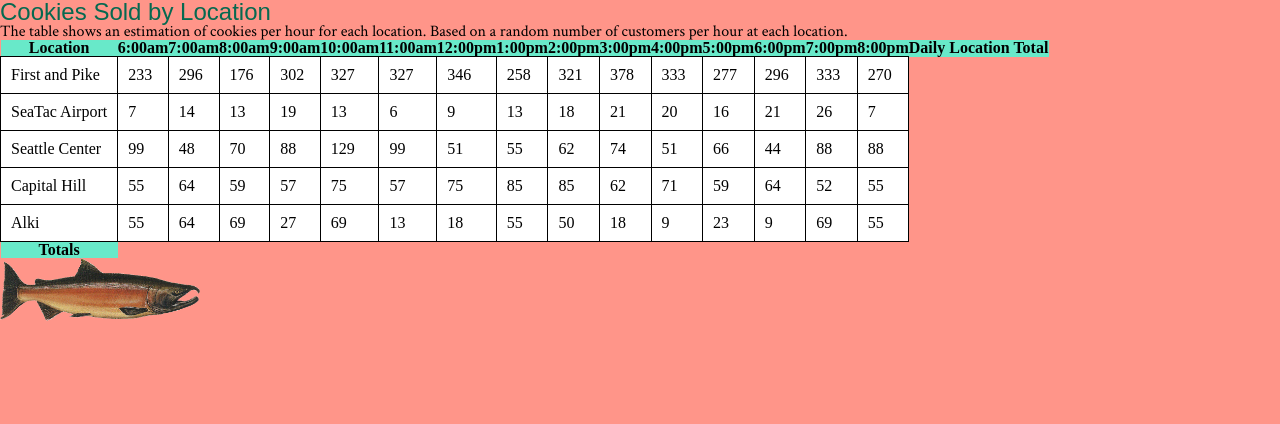
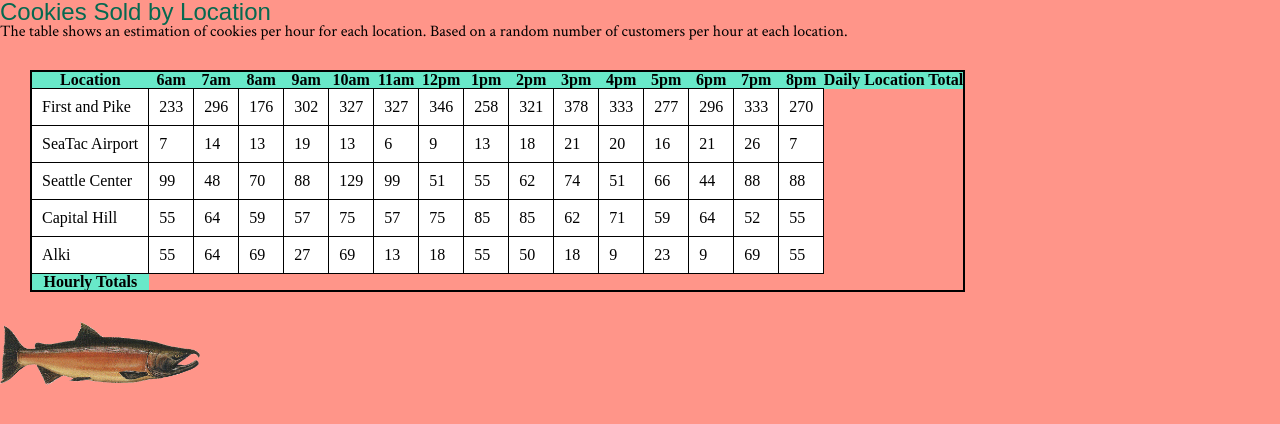
Before and after one commit to jbach197/Cookie-Stand, a plain HTML site: page sales.html in a window 1280 px wide. Drawn offline with Linux system fonts and the light colour scheme; a web font is replaced by a local one.

Commit message:
added CSS for table

```diff
--- a/css/style.css
+++ b/css/style.css
@@ -4,6 +4,7 @@ body {
 
 img.small {
   width: 200px;
+  align: center;
 }
 
 h1 {
@@ -12,7 +13,9 @@ h1 {
   color: rgb(6, 105, 80);
 }
 table {
-	empty-cells: hide;
+  empty-cells: hide;
+  border: solid black 2px;
+  margin: 30px;
 }
 
 td {
@@ -25,6 +28,10 @@ td {
 th {
   background-color: rgb(104, 233, 201);
   font-weight: bold;
+  text-align: center;
+}
+tr:nth-child(even) {
+  background-color: lightgray;
 }
 
 p {
--- a/js/app.js
+++ b/js/app.js
@@ -2,12 +2,12 @@
 
 //Declare global variables
 var allLocations = [];
-var locationHoursArray = ['6:00am' ,'7:00am' ,'8:00am', '9:00am', '10:00am', '11:00am', '12:00pm', '1:00pm', '2:00pm', '3:00pm', '4:00pm', '5:00pm', '6:00pm', '7:00pm', '8:00pm'];
+var locationHoursArray = ['6am' ,'7am' ,'8am', '9am', '10am', '11am', '12pm', '1pm', '2pm', '3pm', '4pm', '5pm', '6pm', '7pm', '8pm'];
 
 //Function for random number calc used in the object prototype.
 function randomNumber(min, max) {
   return Math.floor(Math.random() * (max - min) + min);
-};
+}
 
 //Object Constructor
 function Location(locationName, minCustomers, maxCustomers, cookiePerSale, sales){
@@ -16,15 +16,17 @@ function Location(locationName, minCustomers, maxCustomers, cookiePerSale, sales
   this.maxCustomers = maxCustomers;
   this.avgCookiePerSale = cookiePerSale;
   allLocations.push(this);
-};
+}
 
 //Function to calc the sales per location
 Location.prototype.cookieSales = function () {
   var cookieSalesArray = [];
 
   for(var i = 0; i < locationHoursArray.length; i++) {
+
     var sales = Math.floor(randomNumber(this.minCustomers, this.maxCustomers) * this.avgCookiePerSale);
-      cookieSalesArray.push(sales);
+    cookieSalesArray.push(sales);
+
     return cookieSalesArray;
     }
   }
@@ -80,6 +82,7 @@ Location.prototype.render = function () {
     tdElement.textContent = this.cookieSales();
     trElement.appendChild(tdElement);
 }
+
    salesTable.appendChild(trElement);
 };
 
@@ -95,7 +98,7 @@ function makeFooterRow () {
   var headerTrElement = document.createElement('tr');
   var thElement = document.createElement('th');
 
-  thElement.textContent = 'Totals';
+  thElement.textContent = 'Hourly Totals';
   headerTrElement.appendChild(thElement);
   headerTrElement.appendChild(thElement);
 
--- a/sales.html
+++ b/sales.html
@@ -11,8 +11,7 @@
 
   <Body>
     <h1>Cookies Sold by Location</h1>
-    <p>  The table shows an estimation of cookies per hour for each location.  Based on a random number of customers per hour at each location.<br>
-
+    <p>  The table shows an estimation of cookies per hour for each location.  Based on a random number of customers per hour at each location.
     <table id="sales">
     </table>
     <img src="img/salmon.png" alt="Picture of a salmon" title="This is what a salmon looks like" class="small">
```
